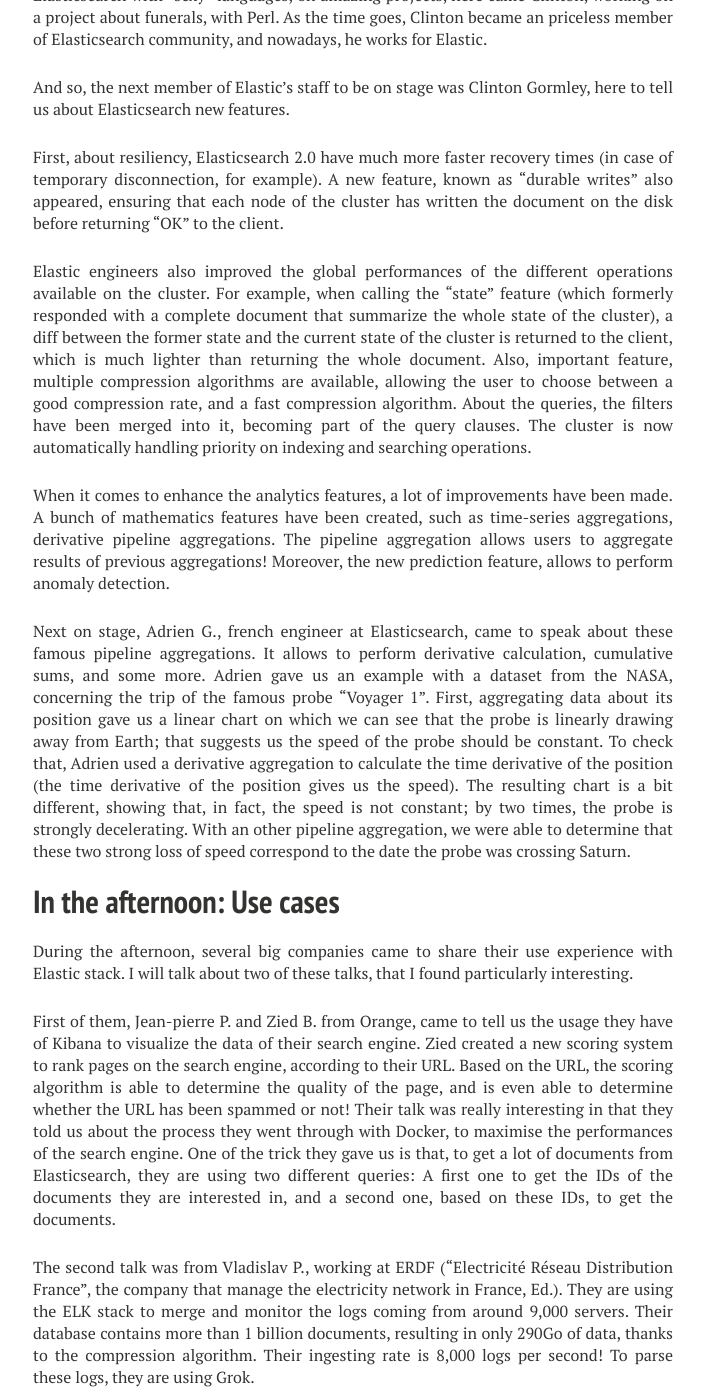
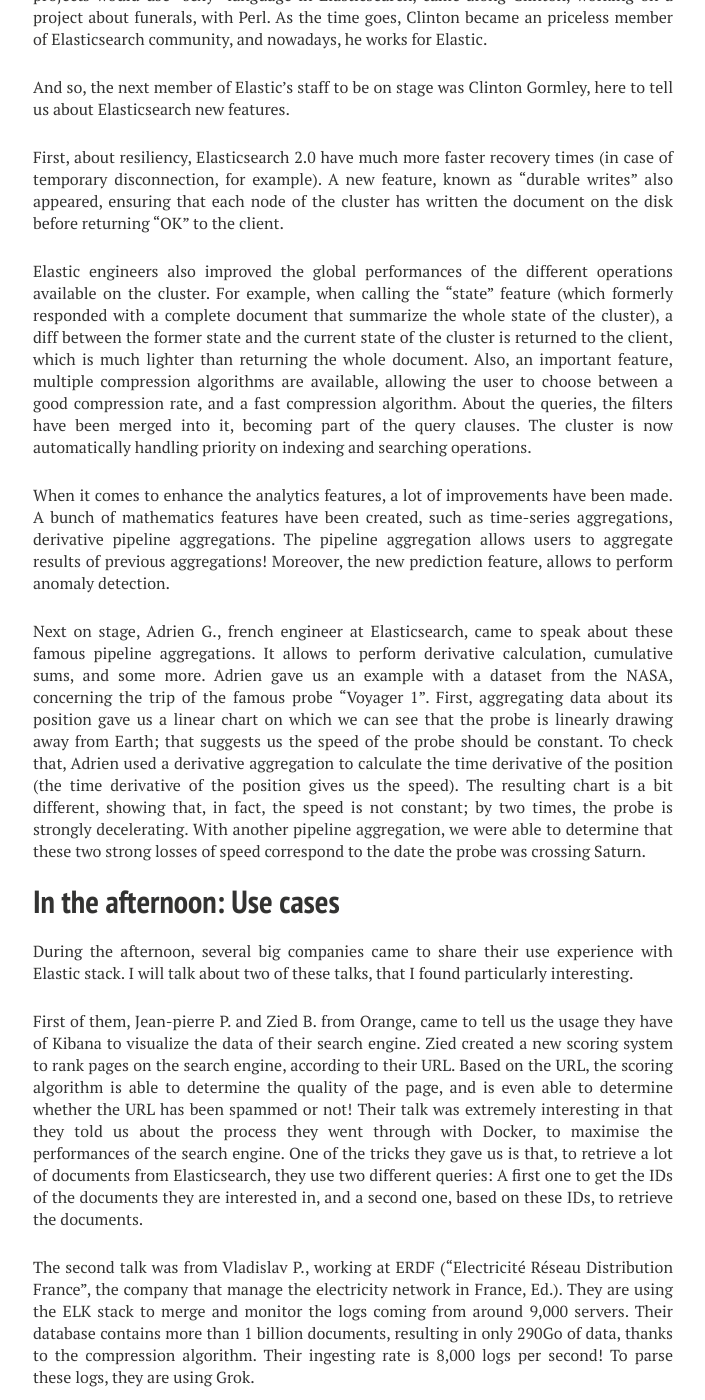
Before and after one commit to semji/reputationvip.github.io, a Jekyll site: the page built from _posts/2015-11-06-elasticon-paris-we-were-there.md, in a window 1280 px wide and 1400 px high, scrolled down 1561 px. Shown: the whole window, without its empty margins (287-992 px from the left). Built offline with Jekyll 4.4.1, drawn with Linux system fonts in a browser that asks for light colours; nearby versions of some CDN libraries; comment, search, counter and statistics services are not loaded; some of the changed text lies outside the part shown.

Commit message:
Fix spelling mistakes

```diff
--- a/_posts/2015-11-06-elasticon-paris-we-were-there.md
+++ b/_posts/2015-11-06-elasticon-paris-we-were-there.md
@@ -46,8 +46,8 @@
 security tool, named as MozDef. The NASA also use the ELK stack to collect and analyze data from martian rovers.
 
 Finally, Shay Banon told us about a funny fact, his first customer on Elastic's IRC channel, Clinton Gormley. As Shay
-was dreaming of his first customer be working with Elasticsearch with "sexy" languages, on amazing projects,
-here came Clinton, working on a project about funerals, with Perl. As the time goes, Clinton became an priceless member
+was dreaming of his first customer, he imagined amazing projects would use "sexy" language in Elasticsearch, came along
+Clinton, working on a project about funerals, with Perl. As the time goes, Clinton became an priceless member
 of Elasticsearch community, and nowadays, he works for Elastic.
 
 And so, the next member of Elastic's staff to be on stage was Clinton Gormley, here to tell us about Elasticsearch new
@@ -76,9 +76,9 @@
 linear chart on which we can see that the probe is linearly drawing away from Earth; that suggests us the speed of the
 probe should be constant. To check that, Adrien used a derivative aggregation to calculate the time derivative of the
 position (the time derivative of the position gives us the speed). The resulting chart is a bit different, showing that,
-in fact, the speed is not constant; by two times, the probe is strongly decelerating. With an other pipeline
-aggregation, we were able to determine that these two strong loss of speed correspond to the date the probe was crossing
-Saturn.
+in fact, the speed is not constant; by two times, the probe is strongly decelerating. With another pipeline
+aggregation, we were able to determine that these two strong losses of speed correspond to the date the probe was
+crossing Saturn.
 
 # In the afternoon: Use cases
 
@@ -88,10 +88,10 @@
 First of them, Jean-pierre P. and Zied B. from Orange, came to tell us the usage they have of Kibana to visualize
 the data of their search engine. Zied created a new scoring system to rank pages on the search engine, according
 to their URL. Based on the URL, the scoring algorithm is able to determine the quality of the page, and is even able
-to determine whether the URL has been spammed or not! Their talk was really interesting in that they told us about
-the process they went through with Docker, to maximise the performances of the search engine. One of the trick they
-gave us is that, to get a lot of documents from Elasticsearch, they are using two different queries: A first one to get
-the IDs of the documents they are interested in, and a second one, based on these IDs, to get the documents.
+to determine whether the URL has been spammed or not! Their talk was extremely interesting in that they told us about
+the process they went through with Docker, to maximise the performances of the search engine. One of the tricks they
+gave us is that, to retrieve a lot of documents from Elasticsearch, they use two different queries: A first one to get
+the IDs of the documents they are interested in, and a second one, based on these IDs, to retrieve the documents.
 
 The second talk was from Vladislav P., working at ERDF ("Electricité Réseau Distribution France", the company that manage
 the electricity network in France, Ed.). They are using the ELK stack to merge and monitor the logs coming from around
```
Also changed, not shown: other parts of _posts/2015-11-06-elasticon-paris-we-were-there.md (+8 -8 lines).
